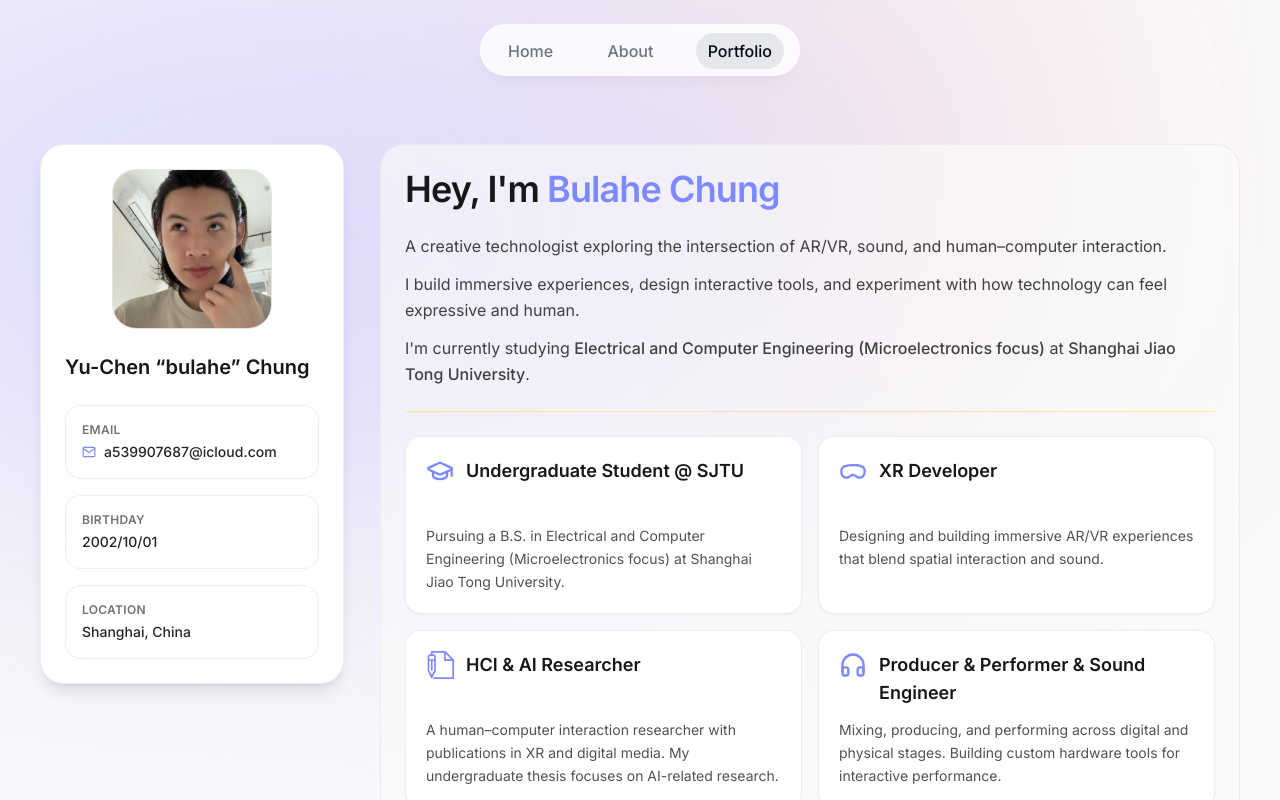
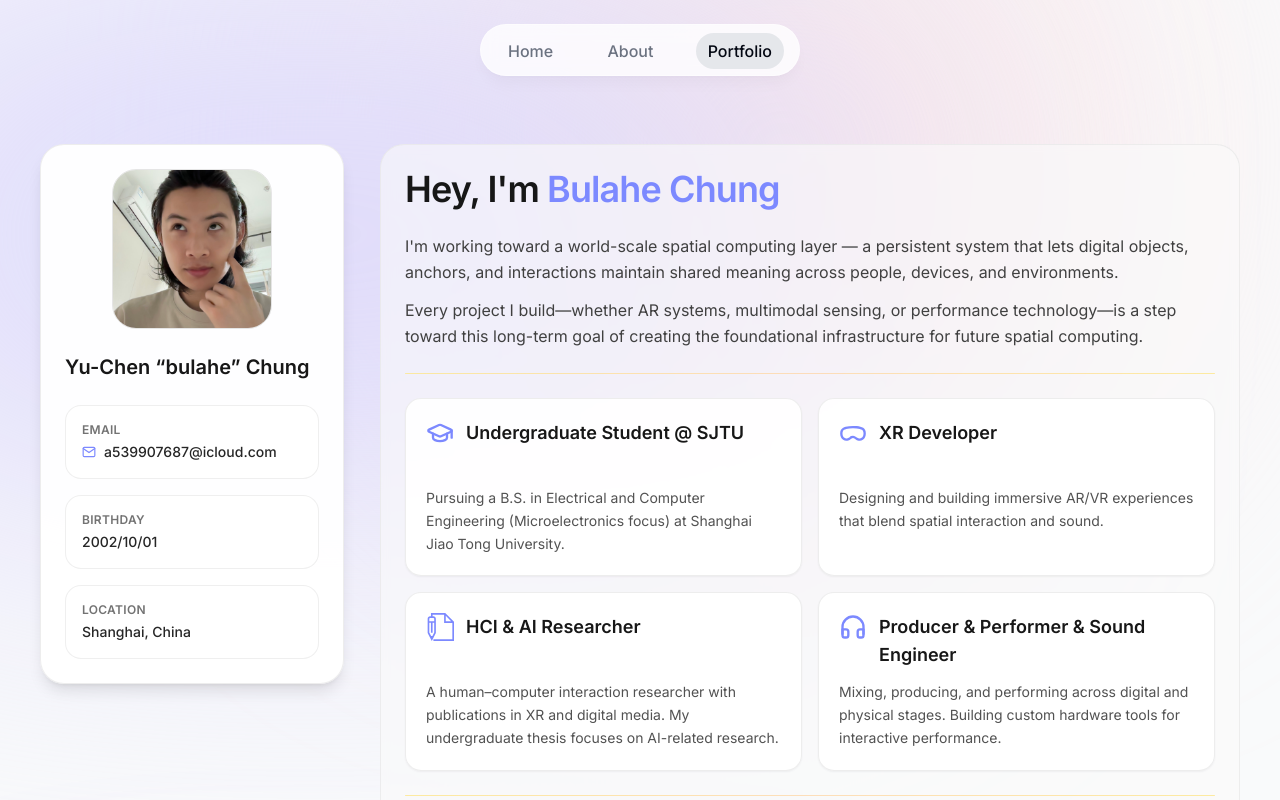
Before and after one commit to bulahe/portfolio-web, a Next.js app: page / in a window 1280 px wide. Shown: the top 800 px of the page. Built offline with nearby package versions, Linux system fonts and the light colour scheme.

Commit message:
home页面更新

```diff
--- a/components/intro.tsx
+++ b/components/intro.tsx
@@ -109,22 +109,10 @@ export default function Intro() {
             </h1>
             <div className="space-y-3 text-neutral-700 dark:text-neutral-200">
               <p className="text-base leading-relaxed">
-                A creative technologist exploring the intersection of AR/VR, sound, and
-                human–computer interaction.
+                I&apos;m working toward a world-scale spatial computing layer — a persistent system that lets digital objects, anchors, and interactions maintain shared meaning across people, devices, and environments.
               </p>
               <p className="text-base leading-relaxed">
-                I build immersive experiences, design interactive tools, and experiment with how technology can feel expressive and human.
-              </p>
-              <p className="text-base leading-relaxed">
-                I&apos;m currently studying{" "}
-                <span className="font-medium text-inherit">
-                  Electrical and Computer Engineering (Microelectronics focus)
-                </span>{" "}
-                at{" "}
-                <span className="font-medium text-inherit">
-                  Shanghai Jiao Tong University
-                </span>
-                .
+                Every project I build—whether AR systems, multimodal sensing, or performance technology—is a step toward this long-term goal of creating the foundational infrastructure for future spatial computing.
               </p>
             </div>
 
```
